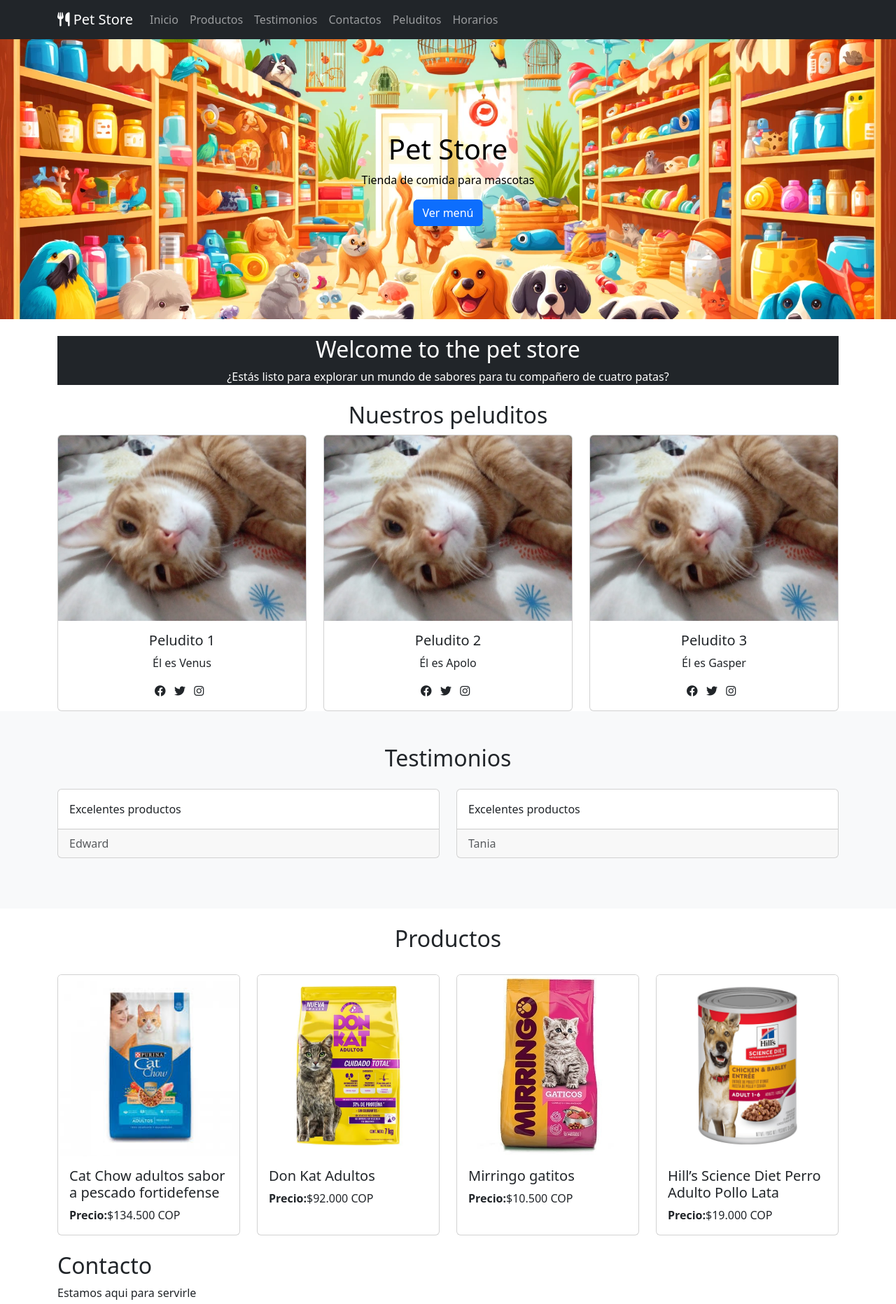
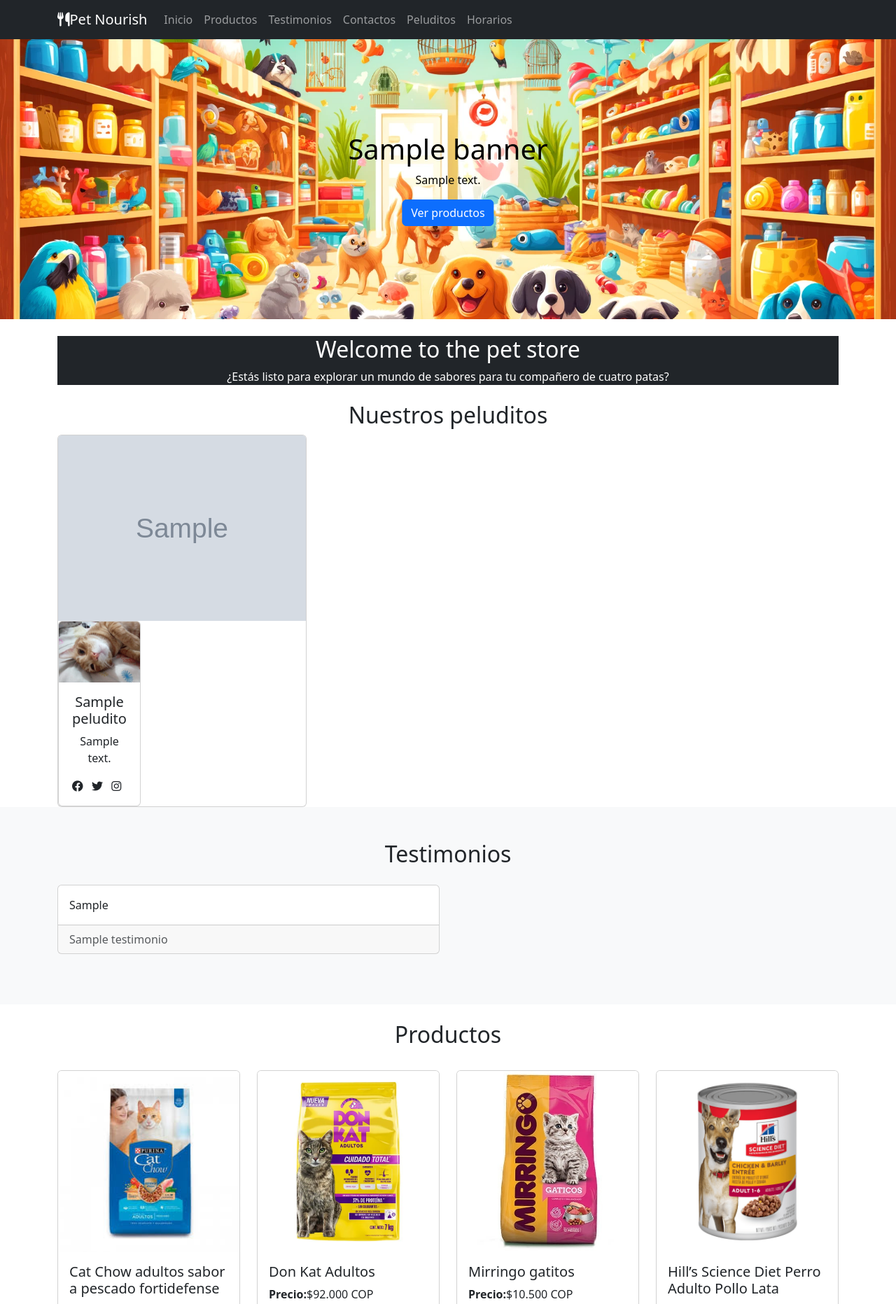
Before and after one commit to EDMBOI2/EDMBOI2.github.io, a PHP site: page /pet-store/ in a window 1280 px wide. Shown: the top 1863 px of the page at 70% size. Run offline with PHP 8.4, Linux system fonts and the light colour scheme; tables that the repository leaves empty or names only in its code hold one stand-in row (values such as "Sample post"); grey boxes marked "Sample" are stand-in pictures; data that the repository does not hold is empty.

Commit message:
agregar neuvos cambios en index

```diff
--- a/index.php
+++ b/index.php
@@ -1,3 +1,15 @@
+<?php
+include("admin/bd.php");
+$sentencia=$conexion->prepare("SELECT *FROM tbl_banners ORDER BY id ASC limit 1");
+$sentencia->execute();
+$lista_banners=$sentencia->fetchAll(PDO::FETCH_ASSOC);
+$sentencia=$conexion->prepare("SELECT *FROM tbl_peluditos ORDER BY id DESC");
+$sentencia->execute();
+$lista_peluditos=$sentencia->fetchAll(PDO::FETCH_ASSOC);
+$sentencia=$conexion->prepare("SELECT *FROM tbl_testimonios ORDER BY id DESC limit 2");
+$sentencia->execute();
+$lista_testimonios=$sentencia->fetchAll(PDO::FETCH_ASSOC);
+?>
 <!doctype html>
 <html lang="es">
     <head>
@@ -28,7 +40,7 @@
 
         <nav class="navbar navbar-expand-lg navbar-dark bg-dark">
             <div class="container">
-                <a class="navbar-brand" href="#"> <i class="fas fa-utensils"></i> Pet Store</a>
+                <a class="navbar-brand" href="#"> <i class="fas fa-utensils"></i>Pet Nourish</a>
                 <button class="navbar-toggler" type="button" data-bs-toggle="collapse" data-bs-target="#navbarNav"
                 aria-controls="navbarNav" aria-expanded="false" aria-label="Toggle navigation">
                 <span class="navbar-toggler-icon"></span>
@@ -61,9 +73,13 @@
         <section id="inicio" class="container-fluid p-0">
             <div class="banner-img" style="position:relative; background:url('images/slider-image1.jpg') center/cover no-repeat; height:400px;">
                 <div class="banner-text" style="position:absolute; top:50%; left:50%; transform: translate(-50%, -50%); text-align:center; color:#000;">
-                    <h1>Pet Store</h1>
-                    <p>Tienda de comida para mascotas</p>
-                    <a href="#menu" class="btn btn-primary">Ver menú</a>
+                    <?php
+                    foreach($lista_banners as $banner){
+                    ?>
+                    <h1><?php echo $banner['titulo'];?></h1>
+                    <p><?php echo $banner['descripcion'];?></p>
+                    <a href="<?php echo $banner['link'];?>" class="btn btn-primary">Ver productos</a>
+                    <?php } ?>
                 </div>
             </div>
         </section>
@@ -80,51 +96,35 @@
         <section id="peluditos" class="container mt-4 text-center">
             <h2>Nuestros peluditos</h2>
             <div class="row">
+                <?php
+                    foreach($lista_peluditos as $peludito){
+
+
+                ?>
                 <!-- Peludito 1 -->
                 <div class="col-md-4">
                     <div class="card">
-                        <img src="images/peluditos/Apolo.jpg" class="card-img-top" alt="Peludito 1"/>
-                        <div class="card-body">
-                            <h5 class="card-title">Peludito 1</h5>
-                            <p class="card-text">Él es Venus</p>
-                            <div class="social-icons mt-3">
-                                <a href="#" class="text-dark me-2" aria-label="Facebook"><i class="fab fa-facebook"></i></a>
-                                <a href="#" class="text-dark me-2" aria-label="Twitter"><i class="fab fa-twitter"></i></a>
-                                <a href="#" class="text-dark me-2" aria-label="Instagram"><i class="fab fa-instagram"></i></a>
-                            </div>
-                        </div>
-                    </div>
-                </div>
+                        <img src="images/peluditos/<?php echo $peludito["foto"]?>"
+                        class="card-img-top"
+                        alt="Peludito 3"/>
                 <!-- Peludito 2 -->
-                <div class="col-md-4">
-                    <div class="card">
-                        <img src="images/peluditos/Apolo.jpg" class="card-img-top" alt="Peludito 2"/>
-                        <div class="card-body">
-                            <h5 class="card-title">Peludito 2</h5>
-                            <p class="card-text">Él es Apolo</p>
-                            <div class="social-icons mt-3">
-                                <a href="#" class="text-dark me-2" aria-label="Facebook"><i class="fab fa-facebook"></i></a>
-                                <a href="#" class="text-dark me-2" aria-label="Twitter"><i class="fab fa-twitter"></i></a>
-                                <a href="#" class="text-dark me-2" aria-label="Instagram"><i class="fab fa-instagram"></i></a>
-                            </div>
-                        </div>
-                    </div>
-                </div>
+
                 <!-- Peludito 3 -->
                 <div class="col-md-4">
                     <div class="card">
                         <img src="images/peluditos/Apolo.jpg" class="card-img-top" alt="Peludito 3"/>
                         <div class="card-body">
-                            <h5 class="card-title">Peludito 3</h5>
-                            <p class="card-text">Él es Gasper</p>
+                            <h5 class="card-title"><?php echo $peludito["titulo"]?></h5>
+                            <p class="card-text"><?php echo $peludito["descripcion"]?></p>
                             <div class="social-icons mt-3">
-                                <a href="#" class="text-dark me-2" aria-label="Facebook"><i class="fab fa-facebook"></i></a>
-                                <a href="#" class="text-dark me-2" aria-label="Twitter"><i class="fab fa-twitter"></i></a>
-                                <a href="#" class="text-dark me-2" aria-label="Instagram"><i class="fab fa-instagram"></i></a>
+                                <a href="<?php echo $peludito["linkfacebook"]?>" class="text-dark me-2" aria-label="Facebook"><i class="fab fa-facebook"></i></a>
+                                <a href="<?php echo $peludito["linktwitter"]?>" class="text-dark me-2" aria-label="Twitter"><i class="fab fa-twitter"></i></a>
+                                <a href="<?php echo $peludito["linkinstagram"]?>" class="text-dark me-2" aria-label="Instagram"><i class="fab fa-instagram"></i></a>
                             </div>
                         </div>
                     </div>
                 </div>
+                <?php } ?>
             </div>
         </section>
         <!-- seccion de testimonios -->
@@ -132,26 +132,21 @@
             <div class="container">
                 <h2 class="text-center mb-4">Testimonios</h2>
                 <div class="row">
+                    <?php foreach ($lista_testimonios as $testimonio) { ?>
                     <div class="col-md-6 d-flex">
                         <div class="card mb-4 w-100">
                             <div class="card-body">
-                                <p class="card-text">Excelentes productos</p>
+                                <p class="card-text">
+                                    <?php echo $testimonio["opinion"]; ?>
+                                </p>
                             </div>
                             <div class="card-footer text-muted">
-                                Edward
+                                <?php echo $testimonio["nombre"]; ?>
                             </div>
                         </div>
                     </div>
-                    <div class="col-md-6 d-flex">
-                        <div class="card mb-4 w-100">
-                            <div class="card-body">
-                                <p class="card-text">Excelentes productos</p>
-                            </div>
-                            <div class="card-footer text-muted">
-                                Tania
-                            </div>
-                        </div>
-                    </div>
+                    <?php } ?>
+
                 </div>
 
             </div>
```
